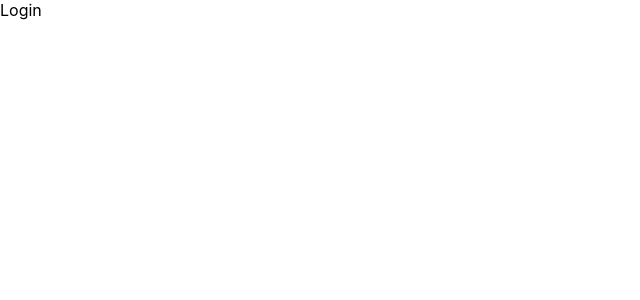
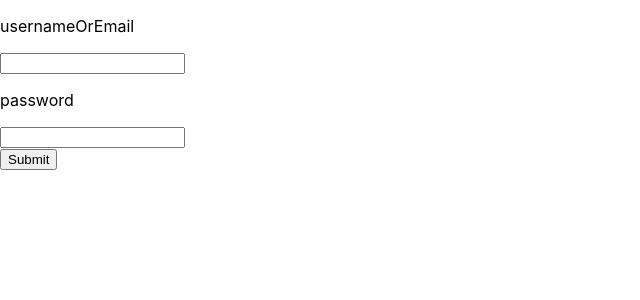
Before and after one commit to YuTakaki/client, a React (Create React App) app: page /#/ in a window 1280 px wide. Shown: the top 300 px of the page, without its empty margins (0-640 px from the left). Built offline with nearby package versions, Linux system fonts and the light colour scheme.

Commit message:
finishe loginaction

```diff
--- /dev/null
+++ b/src/components/common/InputField.tsx
@@ -0,0 +1,22 @@
+import { FieldHookConfig, useField } from 'formik';
+import React, { useEffect } from 'react';
+
+type Label = {
+  label : string,
+  type: 'text' | 'password' | 'email'
+}
+const InputField = ({label, type, ...props} : FieldHookConfig<string> & Label ) => {
+  const [field, metas] = useField(props);
+
+  return (
+    <div>
+      <p>{field.name}</p>
+      <input type={type} {...field}/>
+      {metas.touched && metas.error && (
+        <p>{metas.error}</p>
+      )}
+    </div>
+  );
+};
+
+export default InputField
--- a/src/index.tsx
+++ b/src/index.tsx
@@ -3,10 +3,14 @@ import ReactDOM from 'react-dom';
 import './index.css';
 import App from './App';
 import reportWebVitals from './reportWebVitals';
+import { Provider } from 'react-redux'
+import { store } from "./store/store";
 
 ReactDOM.render(
   <React.StrictMode>
-    <App />
+    <Provider store={store}>
+      <App />
+    </Provider>
   </React.StrictMode>,
   document.getElementById('root')
 );
--- a/src/pages/Login.tsx
+++ b/src/pages/Login.tsx
@@ -1,9 +1,42 @@
-import React from 'react';
+import { Form, Formik } from 'formik';
+import { useDispatch } from 'react-redux';
+import * as yup from 'yup'
+import InputField from '../components/common/InputField';
+import { LoginAction } from '../store/actions/userAction';
+import { LoginValuesType } from '../types/types';
+
 
 const Login = () => {
+  const initialValues : LoginValuesType = {
+    usernameOrEmail: "",
+    password: "",
+  }
+
+  const dispatch = useDispatch()
+
+  const validationSchema = yup.object({
+    usernameOrEmail : yup.string().required("Please type your username"),
+    password : yup.string().required("Please type your password"),
+
+  })
+
+  const loginSubmit = (values : LoginValuesType, {setErrors} : any) => {
+    console.log(values)
+    dispatch(LoginAction(values));
+  }
   return (
     <main>
-      Login
+      <Formik
+        initialValues={initialValues}
+        validationSchema={validationSchema}
+        onSubmit={loginSubmit}
+      >
+        <Form>
+          <InputField label="usernameOrEmail" name="usernameOrEmail" type="text"/>
+          <InputField label="password" name="password" type="password"/>
+          <input type='submit' />
+        </Form>
+      </Formik>
     </main>
   );
 };
--- /dev/null
+++ b/src/store/actions/userAction.ts
@@ -0,0 +1,15 @@
+import { createAsyncThunk } from "@reduxjs/toolkit";
+import axios from "axios";
+import { LoginValuesType } from "../../types/types";
+const { REACT_APP_SERVER } = process.env;
+export const LoginAction = createAsyncThunk(
+  'user/LoginAction',
+  async (data : LoginValuesType) => {
+    try {
+      const loginData = await axios.post(`${REACT_APP_SERVER}/api/login`, data);
+      return loginData.data;
+    } catch (error) {
+      console.log(error);
+    }
+
+  })
--- /dev/null
+++ b/src/store/slicers/userSlicers.ts
@@ -0,0 +1,16 @@
+import { createSlice } from "@reduxjs/toolkit";
+
+const initialState = {
+  auth : null,
+  user : {},
+  loading : false
+}
+const userSlicers = createSlice({
+  name : 'user',
+  initialState,
+  reducers: {},
+})
+
+const userReducer = userSlicers.reducer;
+
+export default userReducer;
--- /dev/null
+++ b/src/store/store.ts
@@ -0,0 +1,8 @@
+import { configureStore } from "@reduxjs/toolkit";
+import userReducer from "./slicers/userSlicers";
+
+export const store = configureStore({
+  reducer: {
+    userReducer : userReducer
+  }
+})
--- /dev/null
+++ b/src/types/types.ts
@@ -0,0 +1,4 @@
+export type LoginValuesType = {
+  usernameOrEmail : string,
+  password : string
+}
```
Also changed, not shown: 1 other file (tests, documents, lock files or other folders).
